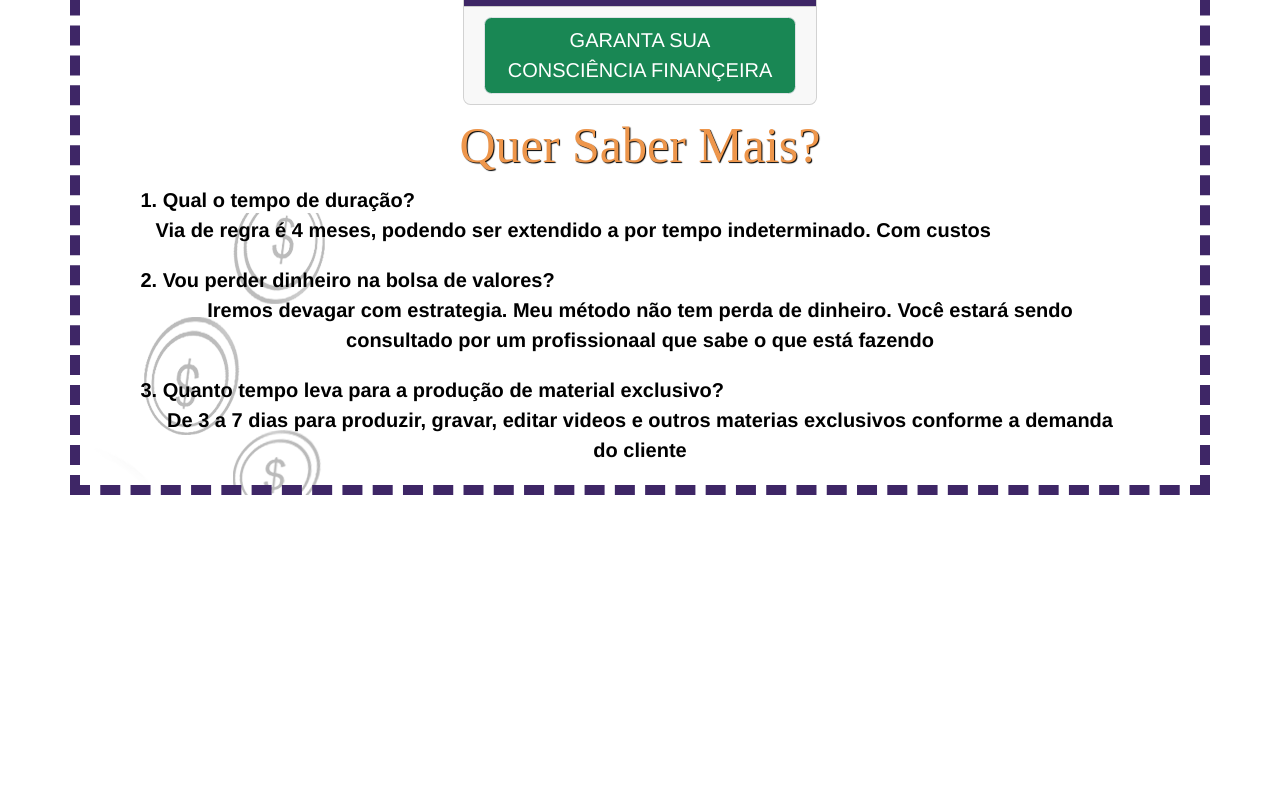
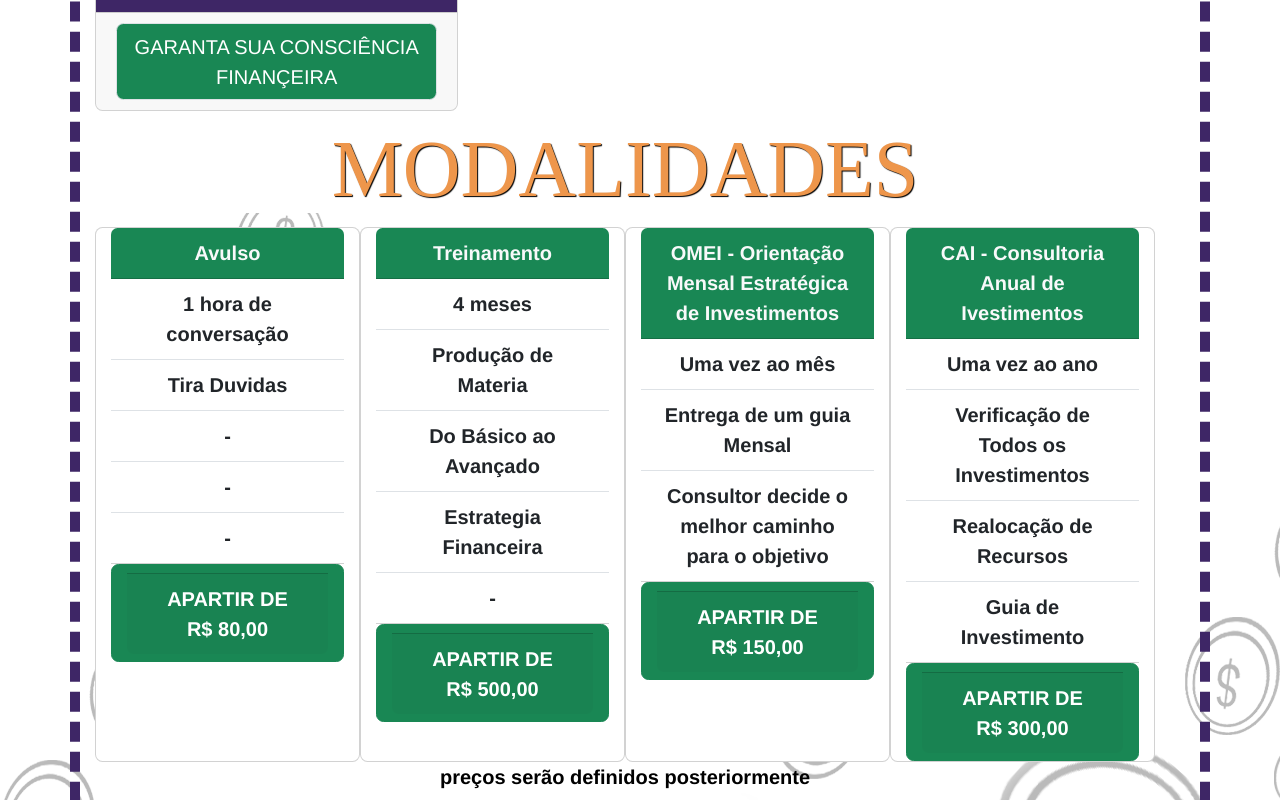
Before and after one commit to melguelor/consultoria, a React (Create React App) app: page / in a window 1280 px wide. Shown: the part 4920-5720 px from the top of the page. Before the commit the page ends 5415 px from the top, so only its background shows below. Built offline with nearby package versions, Linux system fonts and the light colour scheme.

Commit message:
insercao de modalidades e botao

```diff
--- a/package.json
+++ b/package.json
@@ -12,7 +12,7 @@
     "react-bootstrap": "^2.7.4",
     "react-dom": "^18.2.0",
     "react-router-dom": "^6.14.0",
-    "react-scripts": "5.0.1",
+    "react-scripts": "^5.0.1",
     "web-vitals": "^2.1.4"
   },
   "scripts": {
--- a/src/Home/home.js
+++ b/src/Home/home.js
@@ -1,6 +1,6 @@
 
 
-import { Button, Container, Image, Row, Col, Card} from 'react-bootstrap';
+import { Button, Container, Image, Row, Col, Card, ListGroup} from 'react-bootstrap';
 import { Link } from 'react-router-dom';
 import logo from '../fotos/logo_novo.png'
 import calculo_financa from '../fotos/calculo_financa.png'
@@ -300,9 +300,7 @@ function App() {
 
               </Row>
 
-              </Container>
-            <Container className=' d-flex justify-content-center mx-auto'>
-              <Card className='col-lg-4 mb-2'>
+              </Container><Card className='col-lg-4 mb-2'>
 
                 <Card.Body className='card_corpo text-light'>
                 <Card.Img variant="top" src={logo} className="mx-auto"/>
@@ -316,6 +314,82 @@ function App() {
                   </Link>
                 </Card.Footer>
               </Card>
+            <Container className='row '>
+
+            <h1 className='titulo_laranja display-3'>MODALIDADES</h1>
+
+              <Card className='col-lg mt-md-0 mt-4'>
+                <Card.Header className=" bg-success text-light">
+                    Avulso
+                </Card.Header>
+                <ListGroup variant='flush'>
+                  <ListGroup.Item>1 hora de conversação</ListGroup.Item>
+                  <ListGroup.Item>Tira Duvidas</ListGroup.Item>
+                  <ListGroup.Item>-</ListGroup.Item>
+                  <ListGroup.Item>-</ListGroup.Item>
+                  <ListGroup.Item>-</ListGroup.Item>
+                </ListGroup>
+                <Button variant='success' onClick={() =>window.open('https://api.whatsapp.com/send?phone=5518991844367&text=Ol%C3%A1%2C%20gostaria%20de%20saber%20sobre%20a%20CONSULTORIA')}>
+                <Card.Footer className='' >
+                  APARTIR DE <br />
+
+                  R$ 80,00
+                </Card.Footer>
+              </Button>
+              </Card>
+
+              <Card className='col-lg mt-md-0 mt-4'>
+                <Card.Header className=" bg-success text-light">
+                    Treinamento
+                </Card.Header>
+                <ListGroup variant='flush'>
+                  <ListGroup.Item>4 meses</ListGroup.Item>
+                  <ListGroup.Item>Produção de Materia</ListGroup.Item>
+                  <ListGroup.Item>Do Básico ao Avançado</ListGroup.Item>
+                  <ListGroup.Item>Estrategia Financeira</ListGroup.Item>
+                  <ListGroup.Item>-</ListGroup.Item>
+
+                </ListGroup>
+                <Button variant='success' onClick={() =>window.open('https://api.whatsapp.com/send?phone=5518991844367&text=Ol%C3%A1%2C%20gostaria%20de%20saber%20sobre%20a%20CONSULTORIA')}>
+                <Card.Footer>
+                  APARTIR DE <br/>
+                  R$ 500,00
+                </Card.Footer></Button>
+              </Card>
+
+              <Card className='col-lg mt-md-0 mt-4'>
+                <Card.Header className=" bg-success text-light">
+                    OMEI - Orientação Mensal Estratégica de Investimentos
+                </Card.Header>
+                <ListGroup variant='flush'>
+                  <ListGroup.Item>Uma vez ao mês</ListGroup.Item>
+                  <ListGroup.Item>Entrega de um guia Mensal </ListGroup.Item>
+                  <ListGroup.Item>Consultor decide o melhor caminho para o objetivo</ListGroup.Item>
+                </ListGroup>
+                <Button variant='success' onClick={() =>window.open('https://api.whatsapp.com/send?phone=5518991844367&text=Ol%C3%A1%2C%20gostaria%20de%20saber%20sobre%20a%20CONSULTORIA')}>
+                <Card.Footer>
+                  APARTIR DE <br/>
+                  R$ 150,00
+                </Card.Footer></Button>
+              </Card>
+
+              <Card className='col-lg mt-md-0 mt-4'>
+                <Card.Header className=" bg-success text-light">
+                    CAI - Consultoria  Anual de  Ivestimentos
+                </Card.Header>
+                <ListGroup variant='flush'>
+                  <ListGroup.Item>Uma vez ao ano</ListGroup.Item>
+                  <ListGroup.Item>Verificação de Todos os Investimentos</ListGroup.Item>
+                  <ListGroup.Item>Realocação de Recursos</ListGroup.Item>
+                  <ListGroup.Item>Guia de Investimento</ListGroup.Item>
+                </ListGroup>
+                <Button variant='success' onClick={() =>window.open('https://api.whatsapp.com/send?phone=5518991844367&text=Ol%C3%A1%2C%20gostaria%20de%20saber%20sobre%20a%20CONSULTORIA')}>
+                <Card.Footer>
+                  APARTIR DE <br/>
+                  R$ 300,00
+                </Card.Footer></Button>
+              </Card>
+             <p>preços serão definidos posteriormente</p>
             </Container>
 
             <Container className="col-11">
```
Also changed, not shown: 1 other file (tests, documents, lock files or other folders).
